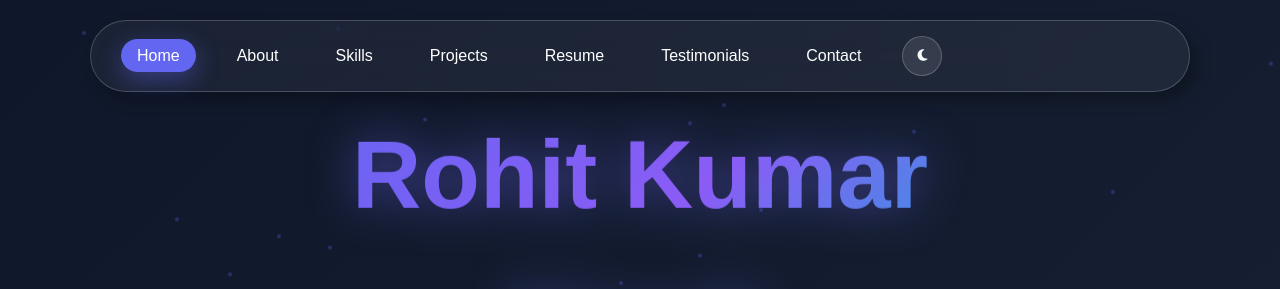
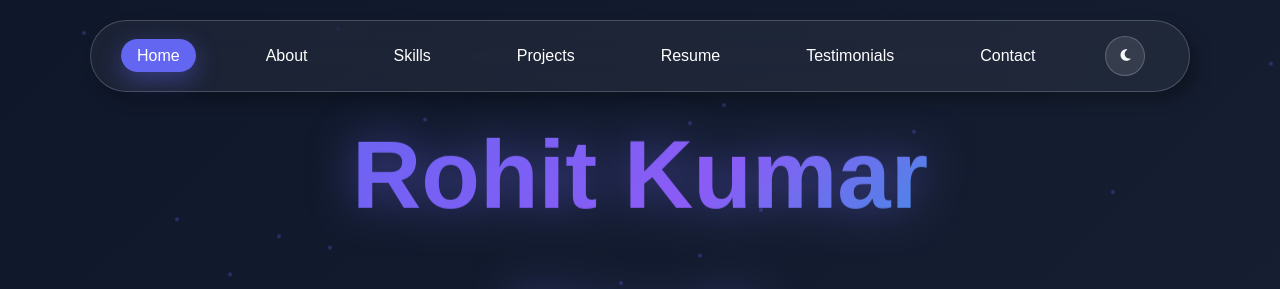
Before and after one commit to rohit4500-coder/portfolioUi, a plain HTML site: page index.html in a window 1280 px wide. Shown: the top 289 px of the page. Drawn offline with nearby package versions, Linux system fonts and the light colour scheme.

Commit message:
Update style.css

```diff
--- a/style.css
+++ b/style.css
@@ -1019,7 +1019,7 @@ html, body {
 
 .nav-links {
     display: flex;
-    gap: 25px;
+    gap: 54px;
     list-style: none;
 }
 
```
